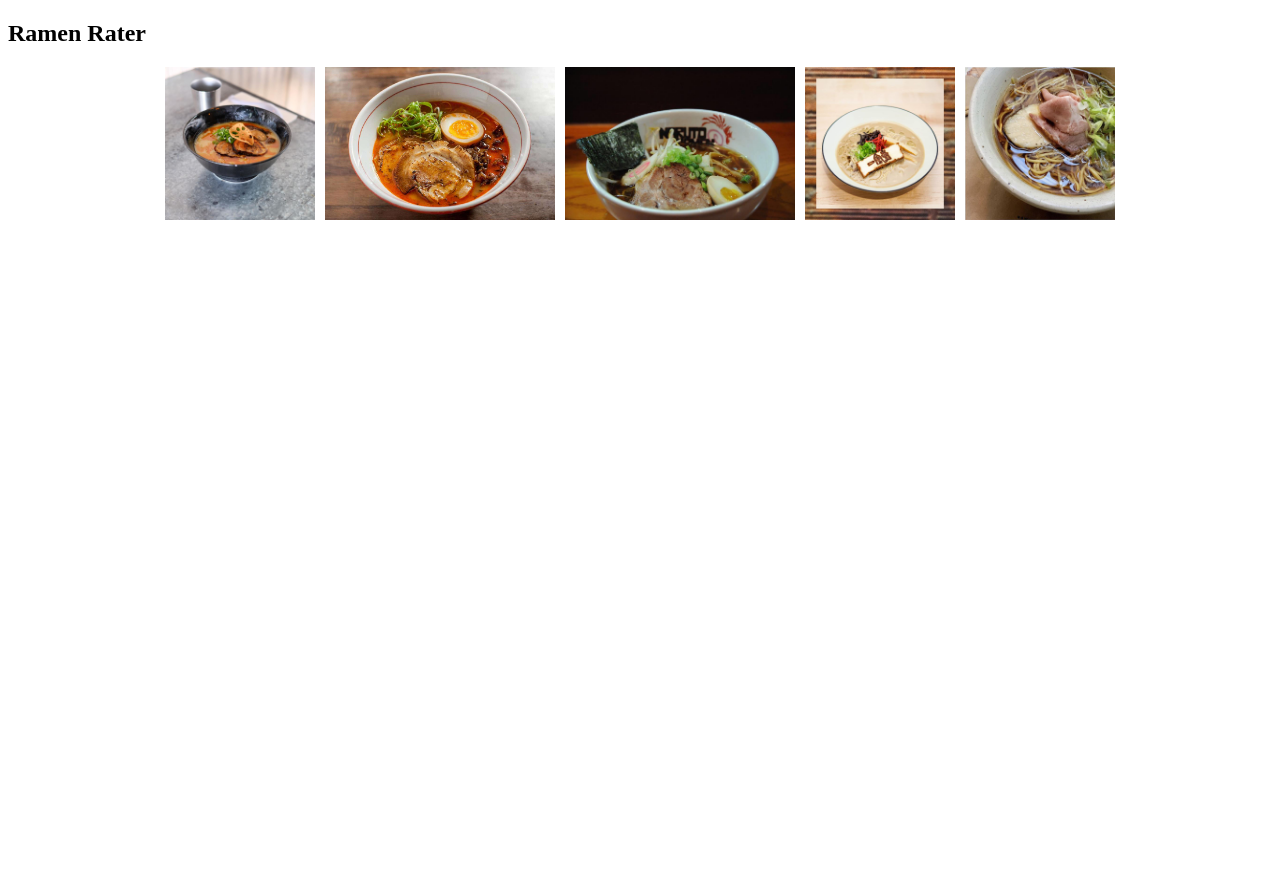
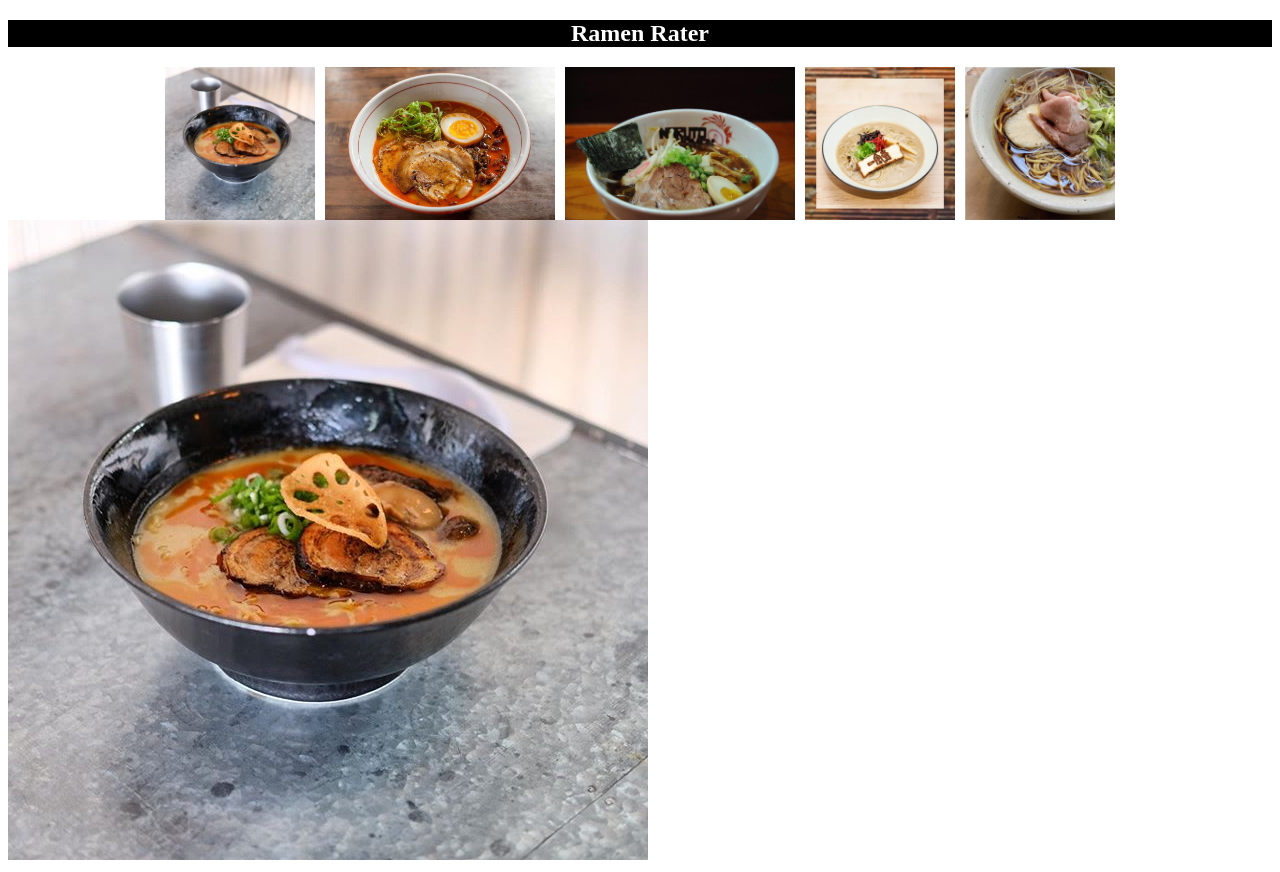
Before and after one commit to neema-edward/ramen-rating-app, a plain HTML site: page index.html in a window 1280 px wide. Before the commit the page ends 800 px from the top, so only its background shows below. Drawn offline with Linux system fonts and the light colour scheme.

Commit message:
customizes the header

```diff
--- a/index.html
+++ b/index.html
@@ -14,6 +14,7 @@
         <img class="pics" src="Images/naruto.jpg" alt="naruto">
         <img class="image-container" src="Images/nirvana.jpg" alt="nirvana">
         <img class="image-container" src="Images/shoyu.jpg" alt="shoyu">
-    </div>                                                                                                          </div>
+    </div>
+    <img id="im2" src="Images/gyukotsu.jpg" alt="gyukotsu">                                                                                                          </div>
 </body>
 </html>
--- a/style.css
+++ b/style.css
@@ -12,3 +12,10 @@ div {
     width: 230px;
     height: auto;
 }
+
+h2 {
+    text-align: center;
+    text-decoration: double;
+    background-color: black;
+    color: white;
+}
```
